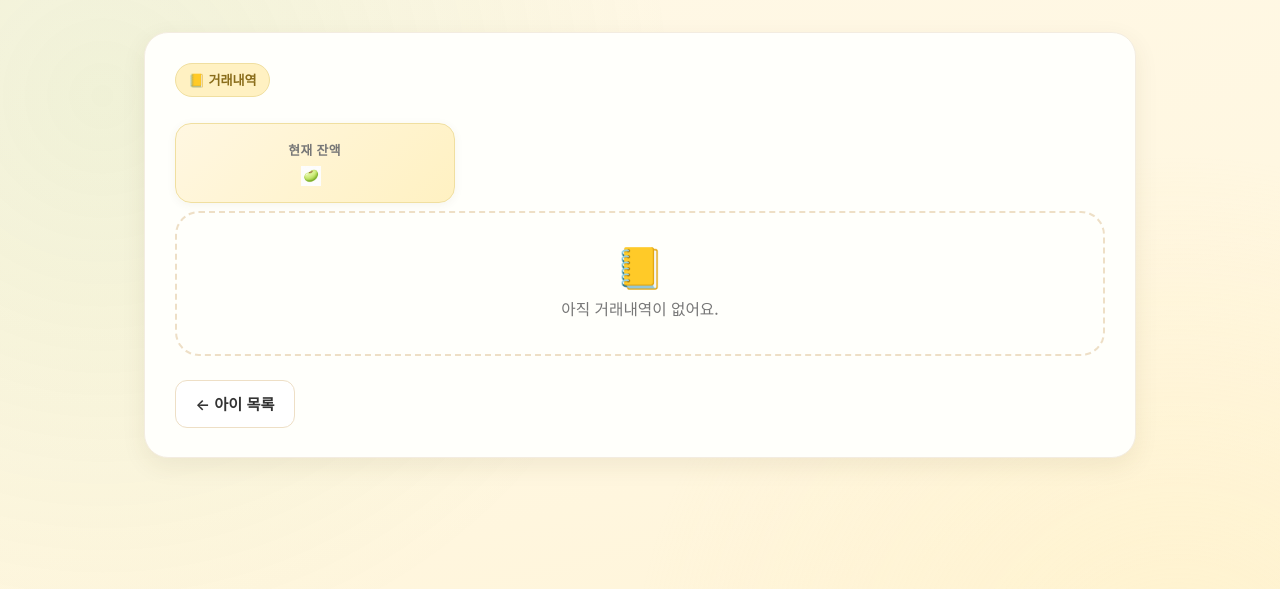
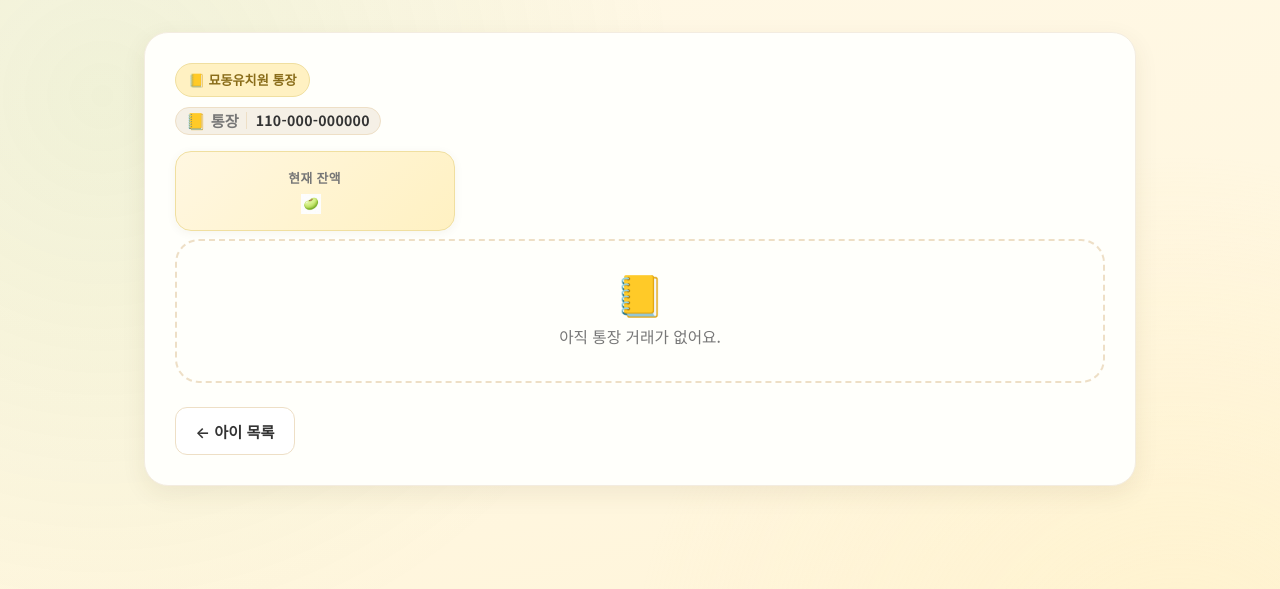
Before and after one commit to jaegi4444-design/storycore, a FastAPI app: template classroom-manager/web/templates/child_transactions.html in a window 1280 px wide. Shown: the top 589 px of the page. Run offline with FastAPI, Linux system fonts and the light colour scheme; the template is opened without the code that fills it, so the values that code supplies are empty.

Commit message:
Rename transaction history to passbook UI with account numbers.
Co-authored-by: Cursor <cursoragent@cursor.com>

```diff
--- a/classroom-manager/api/app.py
+++ b/classroom-manager/api/app.py
@@ -12,7 +12,7 @@ from starlette.middleware.sessions import SessionMiddleware
 
 from api.exceptions import LoginRequired
 from api.init_db import init_database
-from api.template_filters import format_tx_datetime
+from api.template_filters import format_account_number, format_tx_datetime
 from api.routes.auth import register_auth_routes
 from api.routes.children import register_children_routes
 from api.routes.classes import register_class_routes
@@ -43,6 +43,7 @@ app.add_middleware(
 
 templates = Jinja2Templates(directory=str(TEMPLATES_DIR))
 templates.env.filters["format_tx_datetime"] = format_tx_datetime
+templates.env.filters["format_account_number"] = format_account_number
 
 app.include_router(register_auth_routes(templates))
 app.include_router(register_main_routes(templates))
--- a/classroom-manager/api/template_filters.py
+++ b/classroom-manager/api/template_filters.py
@@ -68,3 +68,8 @@ def format_tx_datetime(value: datetime | str | None) -> str | Markup:
         f'<span class="txn-datetime__time">{time_part}</span>'
         f"</span>"
     )
+
+
+def format_account_number(class_id: int, child_id: int) -> str:
+    """아이 통장 계좌번호 — 반·아이 ID 기준 고정 번호."""
+    return f"110-{int(class_id):03d}-{int(child_id):06d}"
--- a/classroom-manager/api/wallet_repository.py
+++ b/classroom-manager/api/wallet_repository.py
@@ -18,7 +18,7 @@ from api.supabase_client import get_supabase_client
 from config.settings import USE_SUPABASE
 
 TRANSACTION_TYPE_LABELS = {
-    "DEPOSIT": "지급",
+    "DEPOSIT": "이체",
     "WITHDRAW": "차감",
     "ADJUST": "조정",
     "TRANSFER_IN": "입금",
--- a/classroom-manager/scripts/verify_points.py
+++ b/classroom-manager/scripts/verify_points.py
@@ -82,7 +82,7 @@ def test_all() -> None:
     # 10. 아이별 거래내역
     r = client.get(f"/children/{child_id}/transactions")
     assert r.status_code == 200
-    assert "지급" in r.text and "차감" in r.text
+    assert "이체" in r.text and "차감" in r.text
     assert "10" in r.text and "7" in r.text
     print("10. OK - child transactions")
 
--- a/classroom-manager/web/static/css/style.css
+++ b/classroom-manager/web/static/css/style.css
@@ -234,6 +234,43 @@ a {
   font-weight: 400;
   line-height: 1.35;
   color: var(--text);
+}
+
+.page-title--with-account {
+  display: flex;
+  flex-wrap: wrap;
+  align-items: center;
+  gap: 0.5rem 0.65rem;
+}
+
+.page-title__account {
+  display: inline-flex;
+  align-items: center;
+  gap: 0.3rem;
+  padding: 0.2rem 0.65rem 0.25rem;
+  border-radius: 999px;
+  background: var(--surface-muted, #f5f0e6);
+  border: 1px solid var(--border, #e8dfd0);
+  font-size: 0.95rem;
+  font-weight: 600;
+  color: var(--text-muted, #6b5f52);
+  line-height: 1.2;
+}
+
+.page-title__account-icon {
+  font-size: 1rem;
+  line-height: 1;
+}
+
+.page-title__account-no {
+  font-family: "Noto Sans KR", ui-monospace, monospace;
+  font-size: 0.88rem;
+  font-weight: 700;
+  letter-spacing: 0.02em;
+  color: var(--text, #3d3429);
+  border-left: 1px solid var(--border, #e0d5c8);
+  margin-left: 0.15rem;
+  padding-left: 0.55rem;
 }
 
 .text-muted {
--- a/classroom-manager/web/templates/child_transactions.html
+++ b/classroom-manager/web/templates/child_transactions.html
@@ -1,14 +1,21 @@
 {% extends "base.html" %}
 {% from "macros.html" import bean_icon %}
 
-{% block title %}{{ child.child_name }} 거래내역 — 묘동 유치원{% endblock %}
+{% block title %}{{ child.child_name }} 묘동유치원 통장 — 묘동 유치원{% endblock %}
 
 {% block content %}
 <div class="page-container">
   <section class="app-card">
     <header class="app-card__header">
-      <p class="page-eyebrow">📒 거래내역</p>
-      <h1 class="page-title">{{ child.child_name }}</h1>
+      <p class="page-eyebrow">📒 묘동유치원 통장</p>
+      <h1 class="page-title page-title--with-account">
+        {{ child.child_name }}
+        <span class="page-title__account">
+          <span class="page-title__account-icon" aria-hidden="true">📒</span>
+          통장
+          <span class="page-title__account-no">{{ child.class_id | format_account_number(child.id) }}</span>
+        </span>
+      </h1>
       <div class="balance-box balance-box--inline">
         <span class="balance-box__label">현재 잔액</span>
         <span class="balance-box__value">
@@ -56,7 +63,7 @@
     {% else %}
     <div class="empty-state empty-state--compact">
       <div class="empty-state__icon" aria-hidden="true">📒</div>
-      <p class="empty-state__text">아직 거래내역이 없어요.</p>
+      <p class="empty-state__text">아직 통장 거래가 없어요.</p>
     </div>
     {% endif %}
 
--- a/classroom-manager/web/templates/class_manage.html
+++ b/classroom-manager/web/templates/class_manage.html
@@ -88,7 +88,7 @@
           <div class="action-buttons action-buttons--primary">
             <a href="/children/{{ item.child.id }}/points/deposit" class="btn btn-success btn-sm">지급</a>
             <a href="/children/{{ item.child.id }}/points/withdraw" class="btn btn-warning btn-sm">차감</a>
-            <a href="/children/{{ item.child.id }}/transactions" class="btn btn-secondary btn-sm">거래내역</a>
+            <a href="/children/{{ item.child.id }}/transactions" class="btn btn-secondary btn-sm">통장</a>
           </div>
           <div class="action-buttons action-buttons--secondary">
             <a href="/children/{{ item.child.id }}/edit" class="btn btn-edit btn-sm">수정</a>
```
